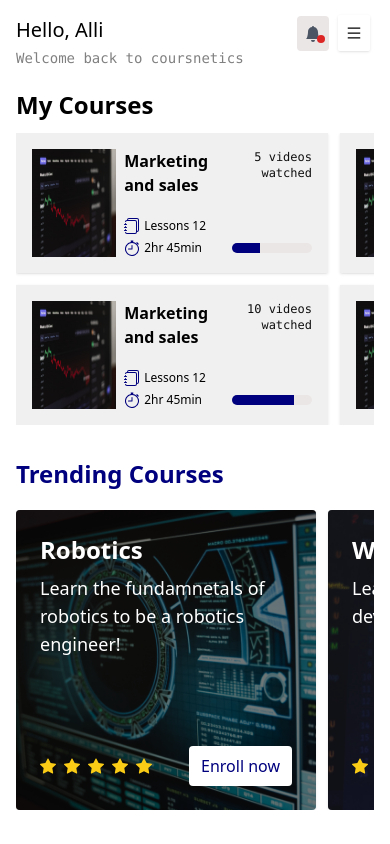
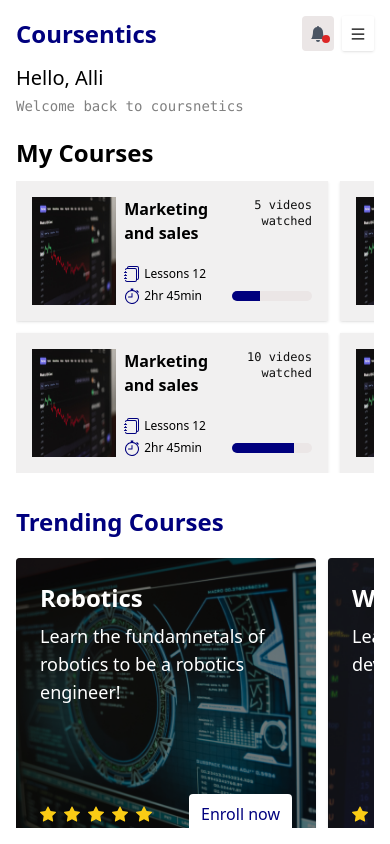
Before and after one commit to HEAT-hue/coursenetics, a React (Vite) app: page /dashboard in a window 390 px wide. Built offline with nearby package versions, Linux system fonts and the light colour scheme.

Commit message:
Fixed layout issues with smaller screens | Fixed missing course logo on course page

```diff
--- a/src/components/dashboard/asidenavigation/asideNavigation.tsx
+++ b/src/components/dashboard/asidenavigation/asideNavigation.tsx
@@ -7,7 +7,7 @@ import { HomeSVG, PersonSVG, CourseSVG, GearFillSVG, PatchCheckSVG, StarFillSVG
 function AsideNavigation() {
     return (
         <>
-            <div className="w-full h-full bg-white py-[2rem]">
+            <div className="w-full h-full bg-white py-[1rem] md:py-[2rem]">
                 <div className="relative w-full h-full border-r-2 border-r-lgBg pt-[80px] overflow-y-auto flex flex-col">
                     <div className="absolute top-[-2vh]"><Logo /></div>
 
--- a/src/components/dashboard/bellnotification/bellNotification.tsx
+++ b/src/components/dashboard/bellnotification/bellNotification.tsx
@@ -9,7 +9,7 @@ function BellNotification() {
 
     return (
         <>
-            <div className="relative px-2 rounded text-gray-600 bg-bgLg flex items-center cursor-pointer hover:bg-lgBg" onClick={handleNotificationClick}>
+            <div className="relative h-full px-2 rounded text-gray-600 bg-bgLg flex items-center cursor-pointer hover:bg-lgBg" onClick={handleNotificationClick}>
                 <BellSVG size={16}/>
                 <div className="absolute bottom-2 right-1 rounded-full h-2 w-2 bg-red-600"></div>
             </div>
--- a/src/components/dashboard/trendingcourselist/trendingCourseList.tsx
+++ b/src/components/dashboard/trendingcourselist/trendingCourseList.tsx
@@ -1,7 +1,6 @@
 // jshint esversion:6
 import { TrendingCourseItem } from "./trendingcourseitem";
 import { courseDataList } from "../../../data/dashboard";
-
 
 function TrendingCourseList() {
     return (
--- a/src/layout/dashboard/indexLayout.tsx
+++ b/src/layout/dashboard/indexLayout.tsx
@@ -1,10 +1,14 @@
 // jshint esversion:6
 import { useState } from "react";
-import { Outlet } from "react-router-dom";
+import { Outlet, useNavigate } from "react-router-dom";
 import { AiOutlineClose, AiOutlineMenu } from "react-icons/ai";
 import { AsideNavigation } from "../../components/dashboard";
+import { BellNotification } from "../../components/dashboard";
 
 function DashboardLayout() {
+
+    const navigate = useNavigate();
+
     const [navOpen, setNavOpen] = useState<boolean>(false);
 
     function handleToggleNav() {
@@ -14,21 +18,28 @@ function DashboardLayout() {
     return (
         <>
             <div>
-                <div className="md:hidden bg-[#ffffff93] fixed top-[-0.3rem] right-[20px] rounded-sm mt-5 px-2 py-[10px] font-bold shadow z-20 cursor-pointer " onClick={handleToggleNav}>
-                    {navOpen ? (
-                        <AiOutlineClose />
-                    ) : (
-                        <AiOutlineMenu />
-                    )}
+                {/* Mobile Navigation  */}
+                <div className="md:hidden fixed top-0 inset-x-0 px-[1rem] py-[1rem] flex justify-between items-center">
+                    <h1 className="text-2xl text-pry font-bold cursor-pointer" onClick={() => navigate("/dashboard")}>Coursentics</h1>
+                    <div className="flex gap-x-2 h-[35px]">
+                        <div><BellNotification /></div>
+                        <div className="bg-[#ffffff93] px-2 py-[10px] font-bold shadow cursor-pointer rounded-sm" onClick={handleToggleNav}>
+                            {navOpen ? (
+                                <AiOutlineClose />
+                            ) : (
+                                <AiOutlineMenu />
+                            )}
+                        </div>
+                    </div>
                 </div>
 
                 {/* Aside navigation */}
-                <div className={`fixed inset-y-0 w-[200px] ${navOpen ? "left-0" : "-left-full"}  md:left-0 z-10`}>
+                <div className={`fixed inset-y-0 w-[200px] ${navOpen ? "left-0" : "-left-full"}  md:left-0 z-10`} onClick={() => setNavOpen(false)}>
                     <AsideNavigation />
                 </div>
 
                 {/* Outlet View */}
-                <div className={`fixed inset-y-[1rem] md:inset-y-[2rem] left-0 md:left-[200px] right-0 overflow-y-auto px-[1rem] md:px-[1.5rem]`}>
+                <div className={`fixed top-[4rem] bottom-[1rem] md:inset-y-[2rem] left-0 md:left-[200px] right-0 overflow-y-auto px-[1rem] md:px-[1.5rem]`} onClick={() => setNavOpen(false)}>
                     <Outlet />
                 </div>
             </div>
--- a/src/views/dashboard/coursepage/coursePageView.tsx
+++ b/src/views/dashboard/coursepage/coursePageView.tsx
@@ -3,6 +3,7 @@ import { courseDataType } from "../../../data/dashboard"
 import { truncateStr } from "../../../utils"
 import tableIcon from "../../../assets/dashboard/tabler-icon-books.png";
 import certificateIcon from "../../../assets/dashboard/certificateIcon.png";
+import { TrendingCourseList } from "../../../components/dashboard";
 
 interface CoursePageViewProps {
     courseData: courseDataType
@@ -18,7 +19,7 @@ function CoursePageView({ courseData }: CoursePageViewProps) {
     return (
         <>
             {/* Course Image Preview */}
-            <div className={`relative w-full h-[420px] border-2`} style={style}>
+            <div className={`relative w-full h-[420px] rounded overflow-hidden`} style={style}>
                 <div className="absolute inset-0 p-[2rem] bg-[#00000063] text-white">
                     <div className="w-full h-full flex flex-col justify-center items-start">
                         <div className="max-w-[400px]">
@@ -44,19 +45,19 @@ function CoursePageView({ courseData }: CoursePageViewProps) {
                 <div className="grid grid-cols-1 lg:grid-cols-[3fr,_2fr] gap-4 mb-5">
                     <div>
                         <h2 className="text-xl font-bold">Course Duration</h2>
-                        <div className="p-4 py-3 mt-5 flex justify-between text-pry  bg-[rgba(0,_0,_0,0.315)]">
-                            <span>Week</span>
+                        <div className="p-4 py-3 mt-5 grid grid-cols-[max-content,_1fr] md:grid-cols-3 justify-items-center text-pry  bg-[rgba(0,_0,_0,0.315)]">
+                            <span className="md:justify-self-start">Week</span>
                             <span>Topic</span>
-                            <span>Duration</span>
+                            <span className="hidden md:inline md:justify-self-end">Duration</span>
                         </div>
                         <div className="h-[20px] bg-gray-200"></div>
                         <div className="px-4">
                             {courseData.courseDuration.map((course, index) => {
                                 return (
-                                    <div key={index} className="grid grid-cols-[1fr,_1fr,_1fr] border-b-[1px] border-y-pry text-sm py-3 text-pry gap-x-4">
-                                        <div className="truncate">{`Week ${index}`}</div>
-                                        <div className="truncate justify-self-center text-center mx-auto w-[150px] sm:w-[300px] md:w-full">{course.topic}</div>
-                                        <div className="truncate justify-self-end">{course.duration}</div>
+                                    <div key={index} className="grid grid-cols-[max-content,_1fr] md:grid-cols-3 border-b-[1px] border-y-pry text-sm py-3 text-pry gap-x-4">
+                                        <div className="truncate w-max">{`Week ${index}`}</div>
+                                        <div className="truncate justify-self-center text-center mx-auto w-full sm:w-[300px] md:w-full">{course.topic}</div>
+                                        <div className="hidden md:block truncate justify-self-end">{course.duration}</div>
                                     </div>
                                 )
                             })}
@@ -118,6 +119,15 @@ function CoursePageView({ courseData }: CoursePageViewProps) {
                     </div>
                 </div>
             </div>
+
+            {/* Section | Trending Courses */}
+            <div>
+                <h2 className="capitalize text-xl font-bold text-pry mt-9" >Other Trending Courses</h2>
+                <div className="overflow-x-auto my-5">
+                    <TrendingCourseList />
+                </div>
+
+            </div>
         </>
     );
 
--- a/src/views/dashboard/homeview/homeView.tsx
+++ b/src/views/dashboard/homeview/homeView.tsx
@@ -11,8 +11,8 @@ function HomeView() {
                         <h1 className="text-xl capitalize">Hello, Alli</h1>
                         <p className="font-mono text-sm text-[grey]">Welcome back to coursnetics</p>
                     </div>
-                    <div className="flex gap-x-[1.2rem] h-[35px] mr-[2.8rem] md:mr-0">
-                        <div className="hidden md:block"><SearchBar /></div>
+                    <div className="hidden md:flex gap-x-[1.2rem] h-[35px] mr-[2.8rem] md:mr-0">
+                        <div><SearchBar /></div>
                         <BellNotification />
                     </div>
                 </div>
```
